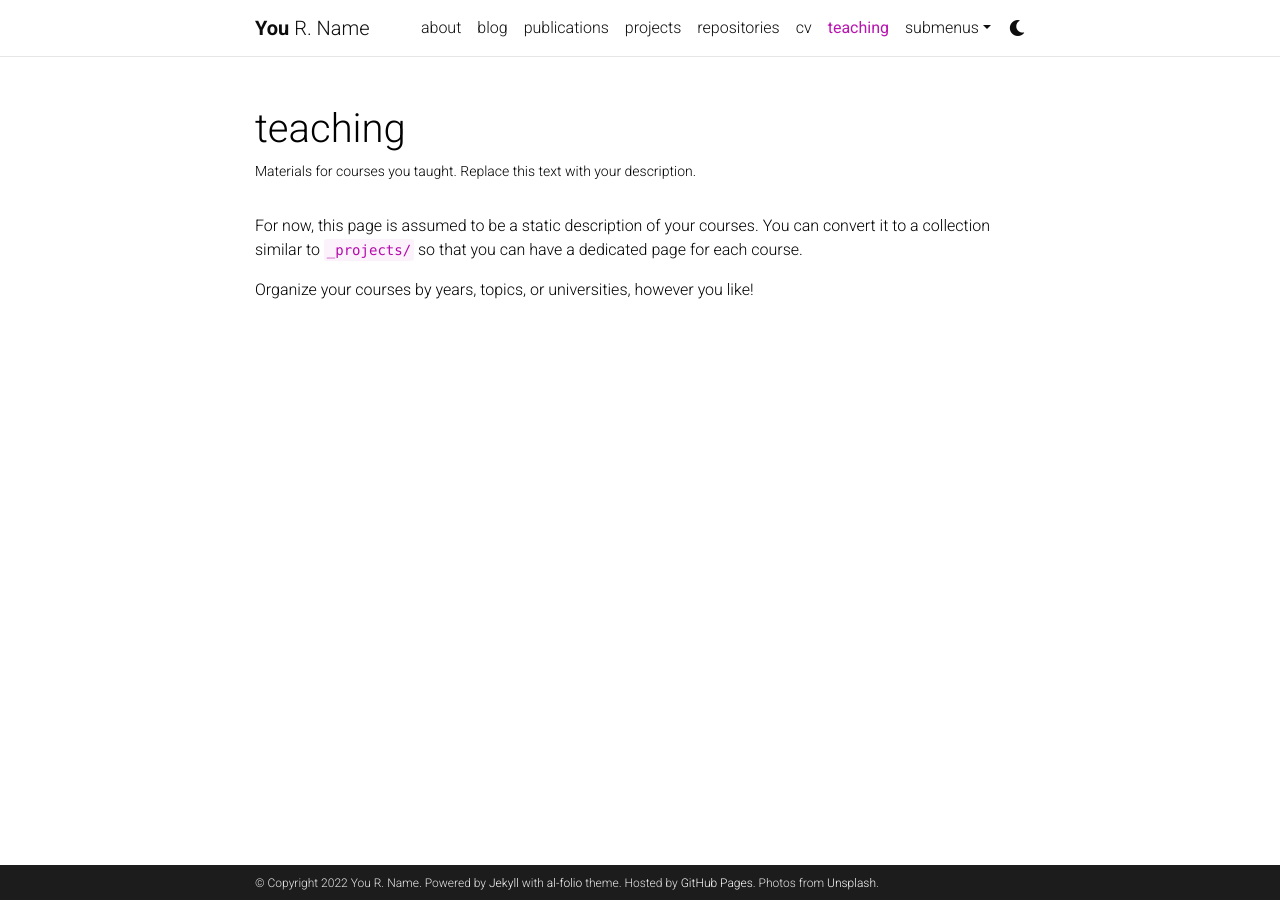
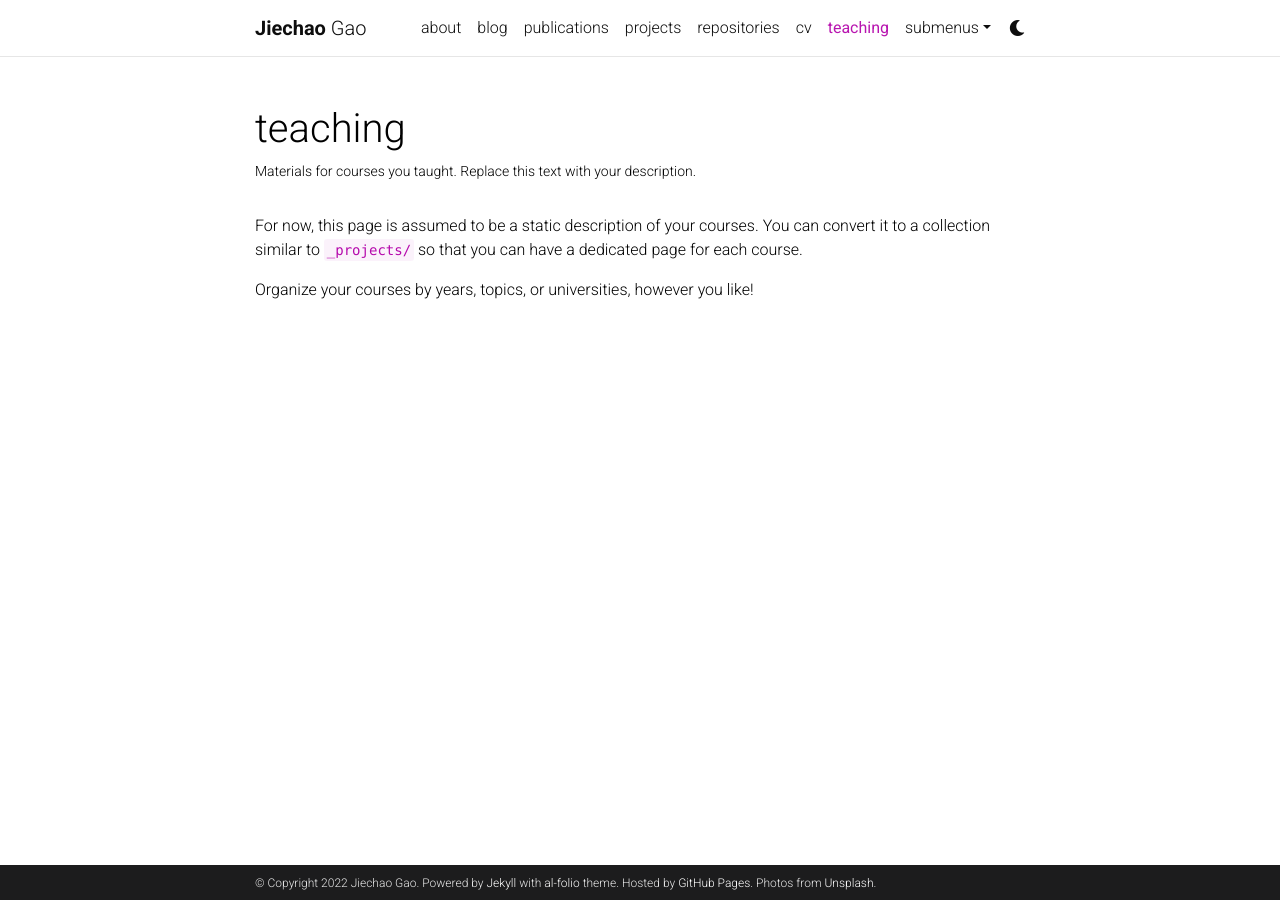
Before and after one commit to yuanxing1005/jiechaogao.github.io, a Jekyll site: the page built from _pages/teaching.md, in a window 1280 px wide. Built offline with Jekyll 4.4.1, drawn with Linux system fonts in a browser that asks for light colours; comment, search, counter and statistics services are not loaded; a style sheet for code colours, icons or effects is not loaded.

Commit message:
Update _config.yml

```diff
--- a/_config.yml
+++ b/_config.yml
@@ -3,10 +3,10 @@
 # -----------------------------------------------------------------------------
 
 title: blank # the website title (if blank, full name will be used instead)
-first_name: You
-middle_name: R.
-last_name: Name
-email: you@example.com
+first_name: Jiechao
+middle_name:
+last_name: Gao
+email: jg5ycn@virginia.edu
 description: > # the ">" symbol means to ignore newlines until "footer_text:"
   A simple, whitespace theme for academics. Based on [*folio](https://github.com/bogoli/-folio) design.
 footer_text: >
```
